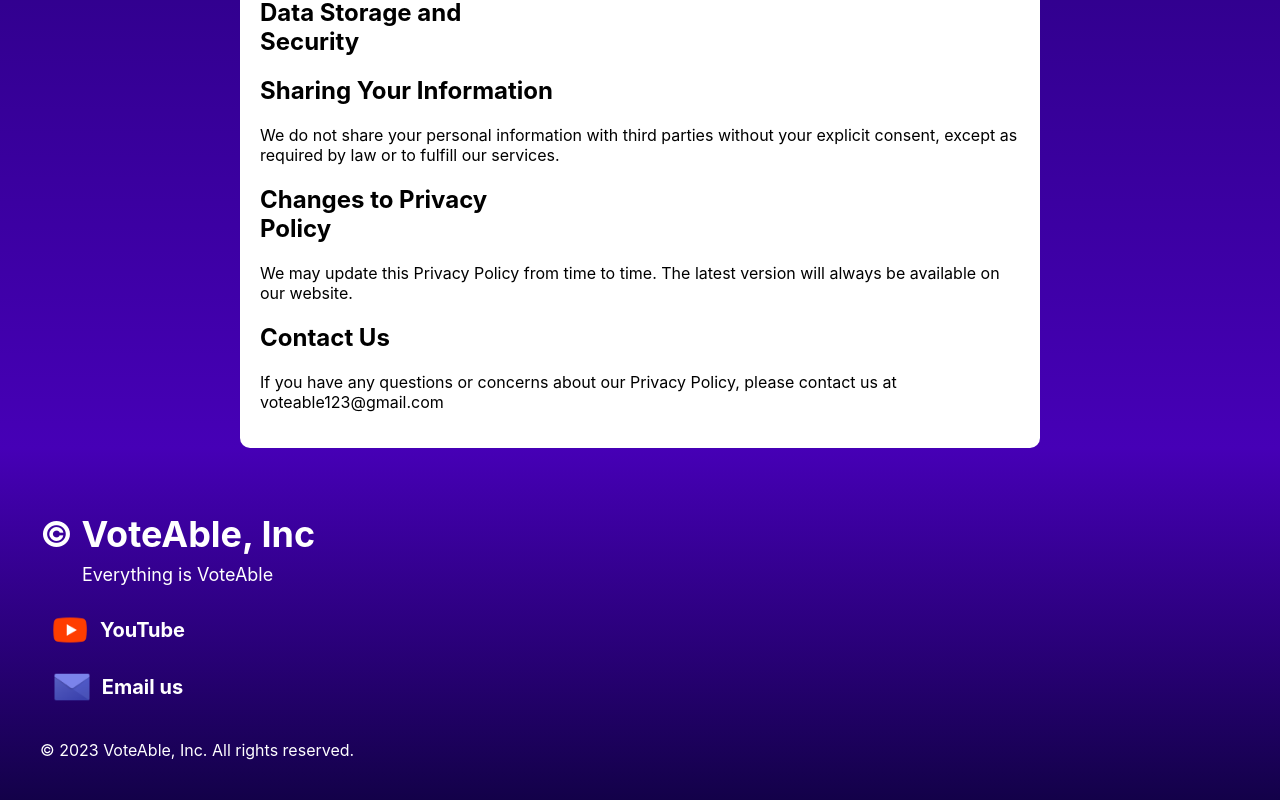
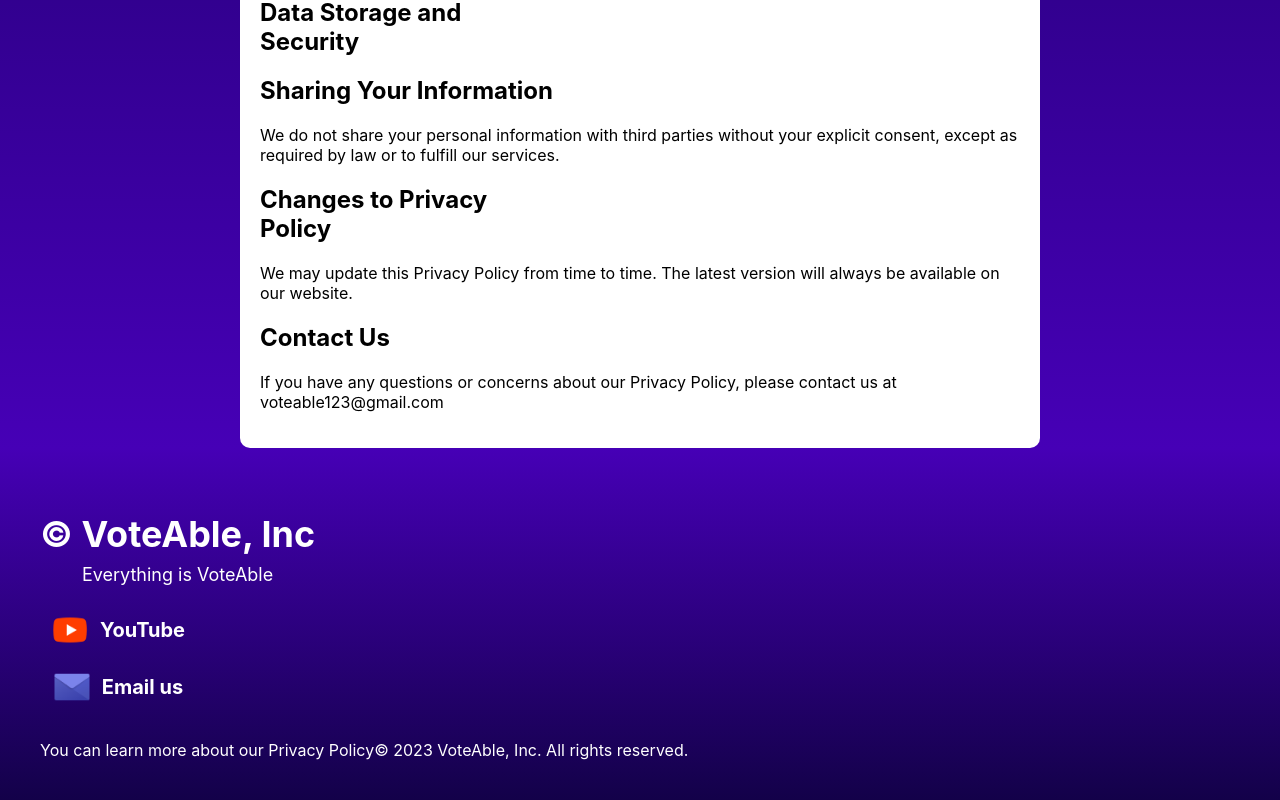
Before and after one commit to asiimwemmanuel/VoteAble-AKHS-v0-frontend, a React (Vite) app: page /privacy-policy in a window 1280 px wide. Shown: the part 666-1466 px from the top of the page. Built offline with nearby package versions, Linux system fonts and the light colour scheme; no server answers.

Commit message:
Committed

```diff
--- a/index.html
+++ b/index.html
@@ -23,6 +23,18 @@
       name="description"
       content="Empower your school's voting process with VoteAble. A modern online voting platform that brings democracy to your fingertips. Secure, efficient, and user-friendly. Cast your vote today!"
     />
+
+    <!-- Open Graph metadata-->
+    <meta property="og:title" content="VoteAble" />
+    <meta
+      property="og:description"
+      content="Empower your school's voting process with VoteAble. A modern online voting platform that brings democracy to your fingertips. Secure, efficient, and user-friendly. Cast your vote today!"
+    />
+    <meta property="og:image" content="./VoteAble logo copy.png" />
+    <!-- Path to your image -->
+
+    <meta property="og:url" content="https://voteable-app.onrender.com" />
+    <meta property="og:type" content="website" />
 
     <link rel="apple-touch-icon" href="./VoteAble logo copy.png" />
     <title>VoteAble</title>
--- a/src/components/Footer/footer.jsx
+++ b/src/components/Footer/footer.jsx
@@ -75,6 +75,13 @@ function Footer() {
         </div>
       </div>
       <div style={footerBottomStyles}>
+        You can learn more about our{' '}
+        <a
+          href="https://voteable-app.onrender.com"
+          style={{ textDecoration: 'none', color: 'white' }}
+        >
+          Privacy Policy
+        </a>
         &copy; {new Date().getFullYear()} VoteAble, Inc. All rights reserved.
       </div>
     </footer>
```
